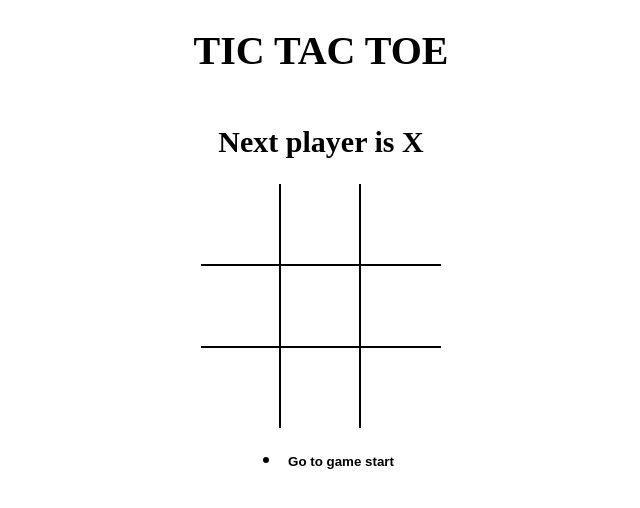
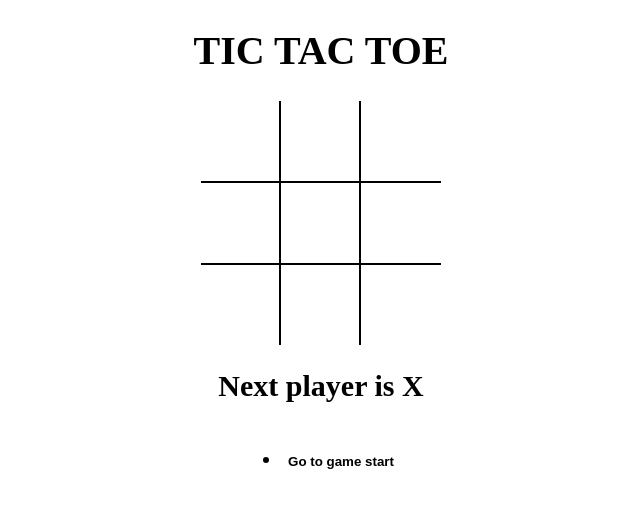
Before and after one commit to nilesh-ks/tictactoe, a React (Vite) app: page / in a window 1280 px wide. Shown: the top 508 px of the page, without its empty margins (319-959 px from the left). Built offline with nearby package versions, Linux system fonts and the light colour scheme; the HTML template or start-up script is replaced by a standard one.

Commit message:
draw message with conditional rendering

```diff
--- a/src/App.jsx
+++ b/src/App.jsx
@@ -1,6 +1,7 @@
 import React, { useState } from 'react';
 import Board from './components/Board';
 import History from './components/History';
+import StatusMessage from './components/StatusMessage';
 import { calculateWinner } from './helpers';
 
 import './styles/root.scss';
@@ -17,9 +18,9 @@
 
   const winner = calculateWinner(current.board);
 
-  const message = winner
-  ? `Winner is ${winner}`
-  :  `Next player is ${current.isXNext ? 'X' : 'O'}`;
+  // const message = winner
+  // ? `Winner is ${winner}`
+  // :  `Next player is ${current.isXNext ? 'X' : 'O'}`;
 
   console.log(winner);
 
@@ -53,8 +54,9 @@
 return(
   <div className='app'>
     <h1>TIC TAC TOE</h1>
-    <h2>{message}</h2>
+
     <Board board={current.board} handleSquareClick={handleSquareClick}/>
+    <StatusMessage winner={winner} current={current}/>
     <History history={history} moveTo={moveTo} currentMove={currentMove}/>
   </div>
 )};
--- /dev/null
+++ b/src/components/StatusMessage.jsx
@@ -0,0 +1,18 @@
+import React from 'react'
+
+const StatusMessage = ({ winner, current }) => {
+    // const message = winner
+    // ? `Winner is ${winner}`
+    // :  `Next player is ${current.isXNext ? 'X' : 'O'}`;
+
+    const noMovesLeft = current.board.every(el => el !== null);
+
+  return <h2>
+      {winner && `Winner is ${winner}`}
+      {!winner && !noMovesLeft && `Next player is ${current.isXNext? 'X': 'O'}`}
+      {!winner && noMovesLeft && 'It\'s a draw'}
+  </h2>;
+
+};
+
+export default StatusMessage;
```
